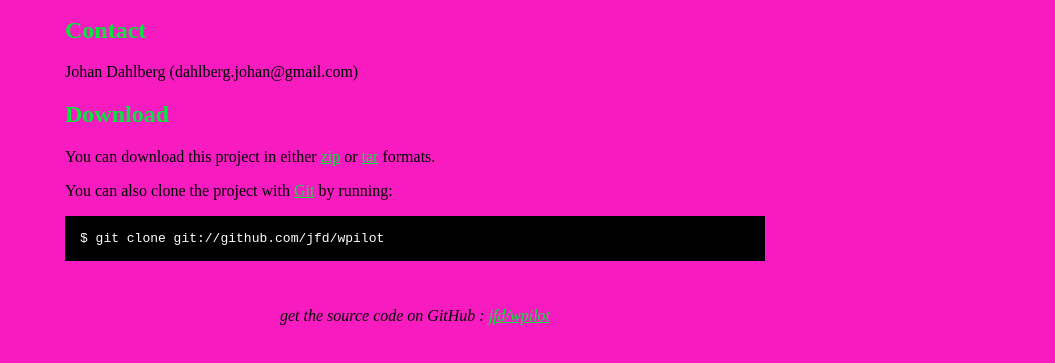
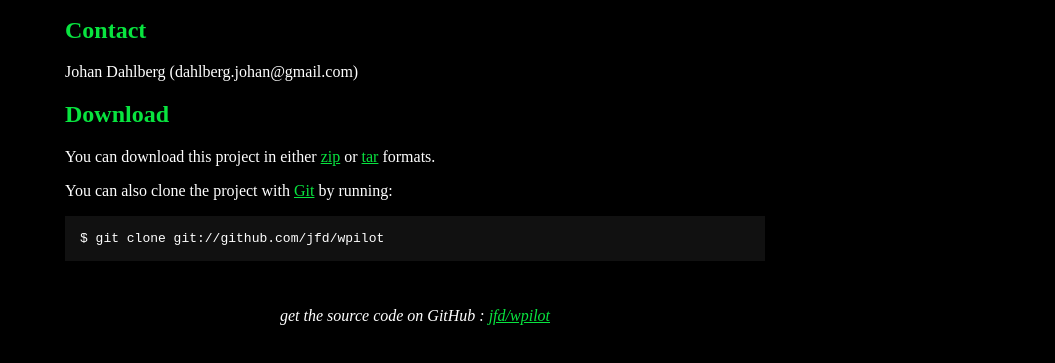
Before and after one commit to jfd/wpilot, a website: page index.html in a window 1280 px wide. Shown: the part 337-700 px from the top of the page, without its empty margins (225-1280 px from the left). Drawn offline with Linux system fonts and the light colour scheme.

Commit message:
changed bgcolor

```diff
--- a/index.html
+++ b/index.html
@@ -10,9 +10,9 @@
 	<style type="text/css">
 		body {
   		margin-top: 1.0em;
-  		background-color: #f71bc0;
+  		background-color: #000;
 		  font-family: "Helvetica,Arial,FreeSans";
-  		color: #000000;
+  		color: #fff;
     }
     #container {
       margin: 0 auto;
@@ -26,7 +26,7 @@
     a { color: #08e43f; }
     .description { font-size: 1.2em; margin-bottom: 30px; margin-top: 30px; font-style: italic;}
     .download { float: right; }
-		pre { background: #000; color: #fff; padding: 15px;}
+		pre { background: #111; color: #fff; padding: 15px;}
     hr { border: 0; width: 80%; border-bottom: 1px solid #aaa}
     .footer { text-align:center; padding-top:30px; font-style: italic; }
 	</style>
```
